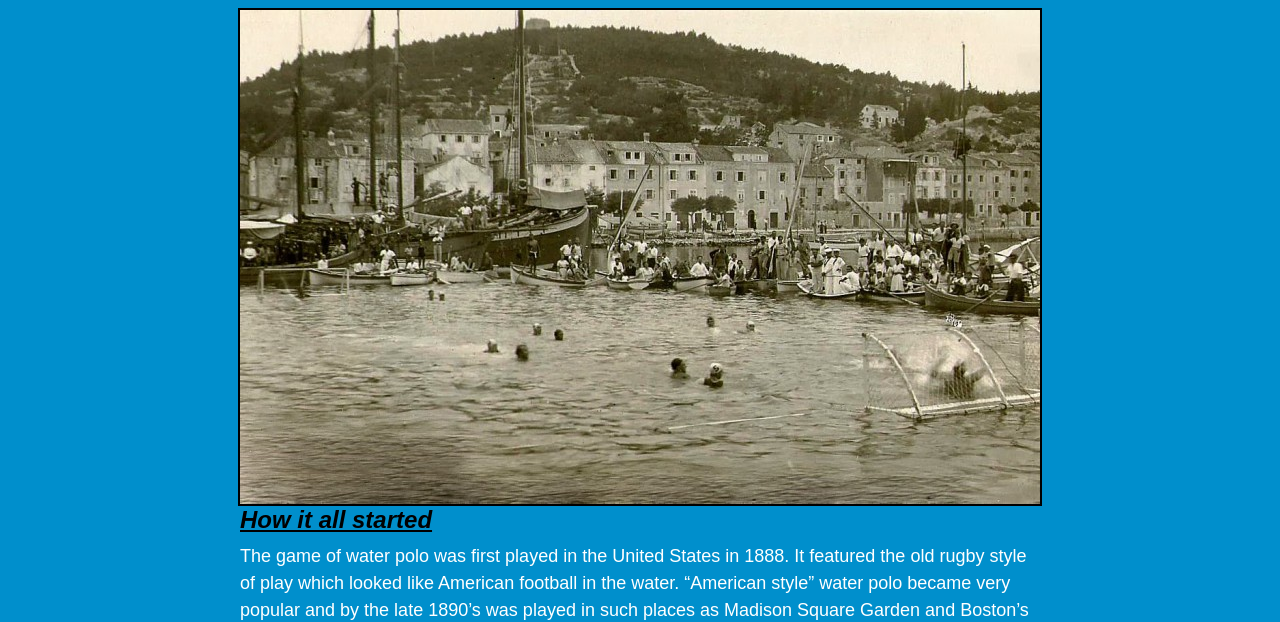
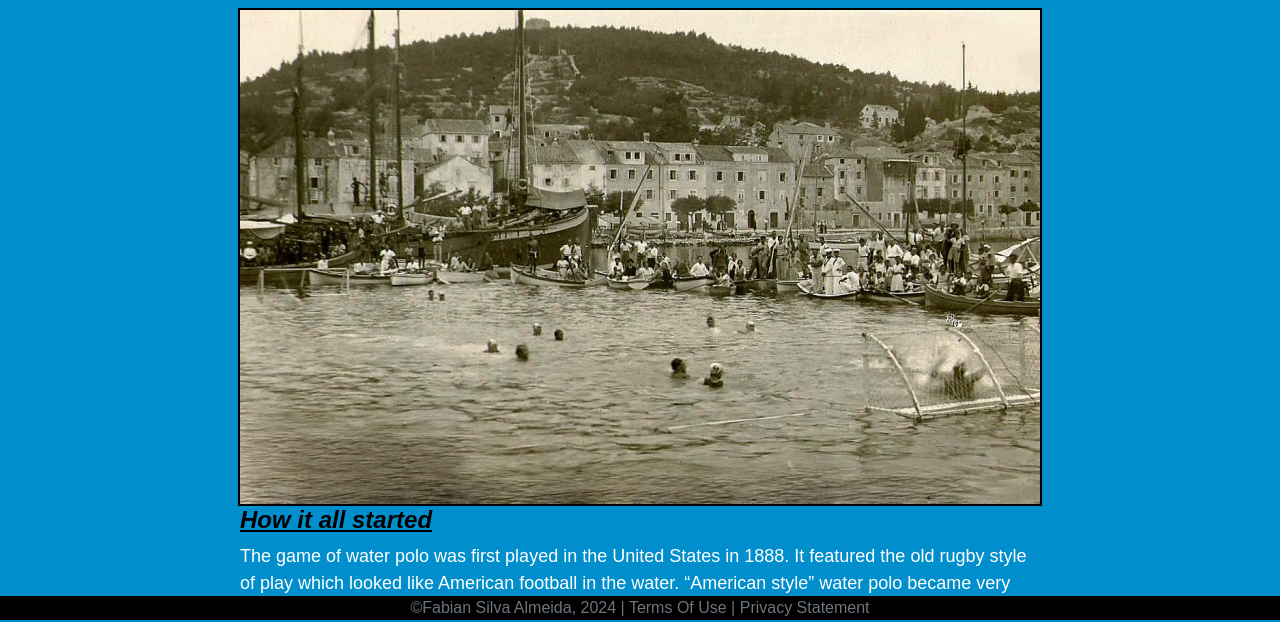
Before and after one commit to Fsa-4/Final, a plain HTML site: page html/history.html in a window 1280 px wide. Shown: the part 180-802 px from the top of the page. Drawn offline with nearby package versions, Linux system fonts and the light colour scheme.

Commit message:
Update history.html

```diff
--- a/html/history.html
+++ b/html/history.html
@@ -76,7 +76,7 @@
 </div>
 
 <!-- Footer -->
-<footer class="footer page-footer font-small text-center d-flex align-items-center" style="background-color: #000000; color: #000000;">
+   <footer class="footer page-footer font-small text-center d-flex align-items-center" style="background-color: #000000; color: #ffffff; position: fixed; bottom: 0; width: 100%;">
     <div class="container">
         <div class="row">
             <span class="text-muted">&copy;Fabian Silva Almeida, 2024 | Terms Of Use | Privacy Statement</span>
```
